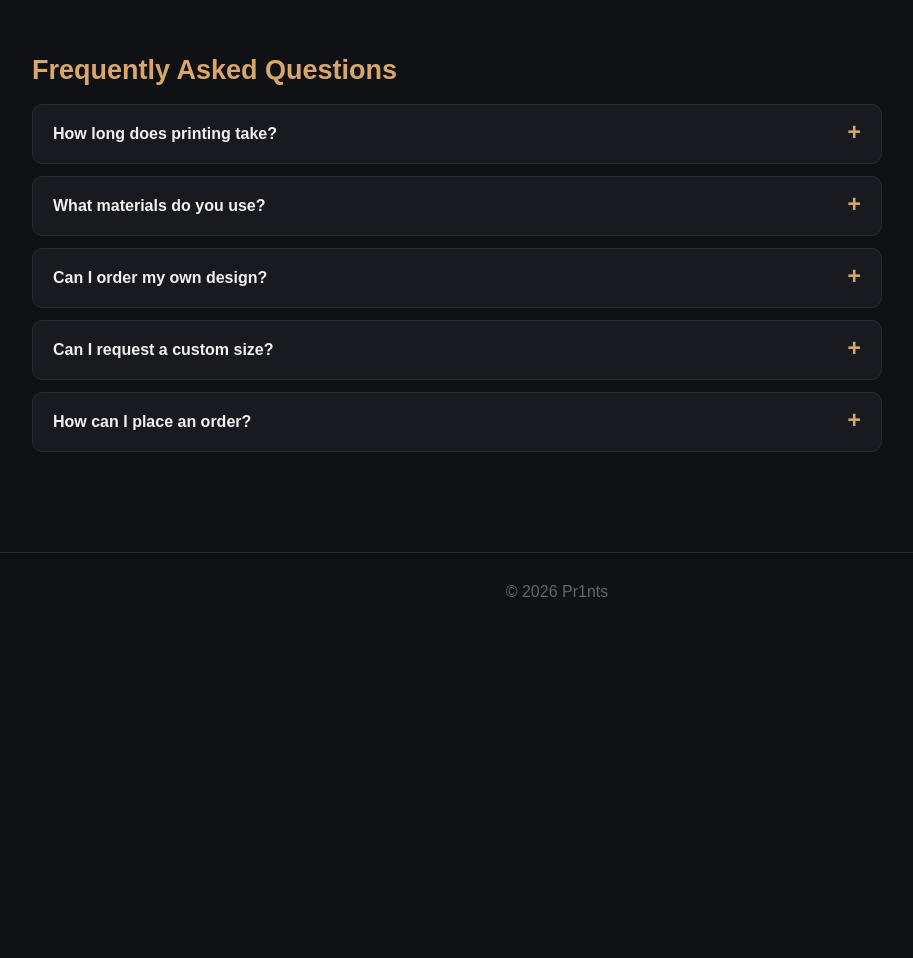
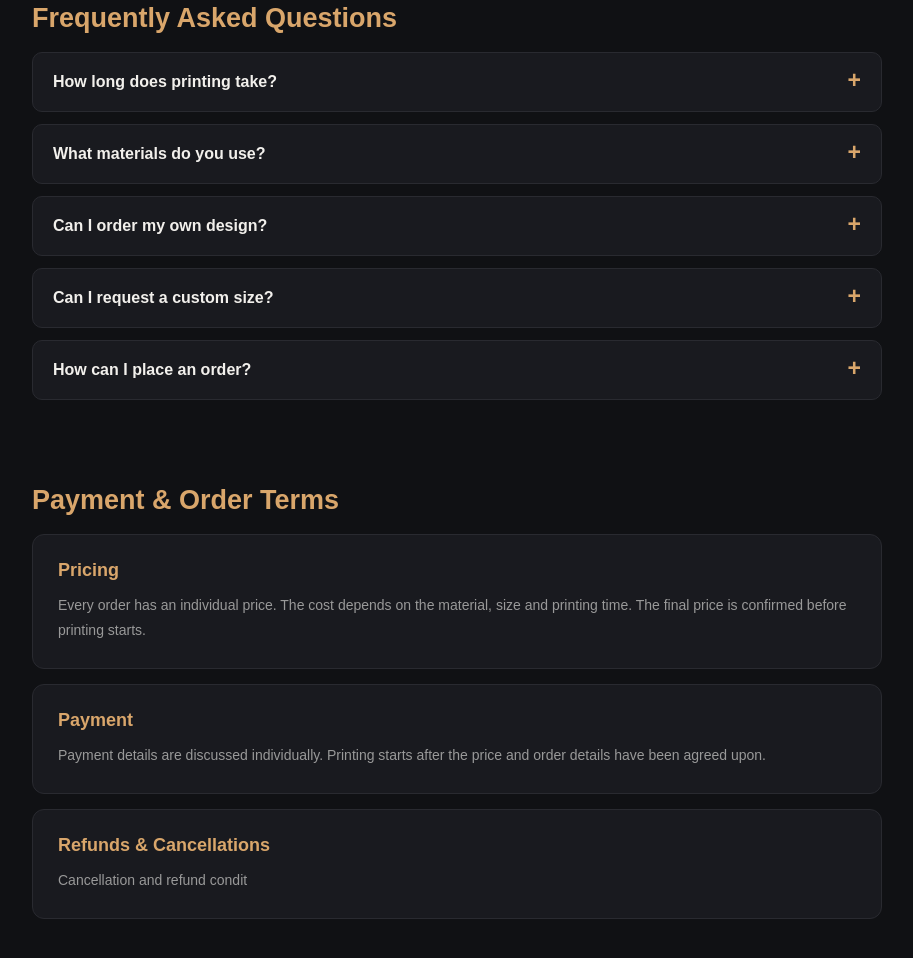
Before and after one commit to artoagh/pr1nts, a plain HTML site: page index.html in a window 1280 px wide. Shown: the part 936-1894 px from the top of the page, without its empty margins (83-996 px from the left). Before the commit the page ends 1567 px from the top, so only its background shows below. Drawn offline with Linux system fonts and the light colour scheme.

Commit message:
Update index.html

```diff
--- a/index.html
+++ b/index.html
@@ -45,27 +45,17 @@
       max-width: 650px;
     }
 
-    .email-section {
+    .contact {
       margin-top: 35px;
-      padding: 25px;
-      background: #191a1f;
-      border: 1px solid #292a30;
-      border-radius: 12px;
-      display: inline-block;
     }
 
-    .email-section a {
+    .contact .phone {
       color: #d9a66b;
       font-size: 20px;
       font-weight: bold;
-      text-decoration: none;
     }
 
-    .email-section a:hover {
-      color: #e8b77e;
-    }
-
-    .email-section p {
+    .contact p {
       color: #888;
       font-size: 14px;
       margin-top: 9px;
@@ -78,7 +68,8 @@
 
     .description h2,
     .how-it-works h2,
-    .faq h2 {
+    .faq h2,
+    .terms h2 {
       color: #d9a66b;
       font-size: 27px;
       margin-bottom: 18px;
@@ -174,6 +165,31 @@
       line-height: 1.7;
     }
 
+    .terms {
+      margin-top: 85px;
+      max-width: 850px;
+    }
+
+    .term-card {
+      background: #191a1f;
+      border: 1px solid #292a30;
+      border-radius: 12px;
+      padding: 25px;
+      margin-bottom: 15px;
+    }
+
+    .term-card h3 {
+      color: #d9a66b;
+      font-size: 18px;
+      margin-bottom: 12px;
+    }
+
+    .term-card p {
+      color: #999;
+      font-size: 14px;
+      line-height: 1.8;
+    }
+
     footer {
       text-align: center;
       padding: 30px;
@@ -189,10 +205,6 @@
 
       main {
         margin-top: 65px;
-      }
-
-      .email-section {
-        width: 100%;
       }
 
       .steps {
@@ -216,12 +228,9 @@
       bring your ideas to life, and turn your concepts into real 3D prints.
     </p>
 
-    <div class="email-section">
-      <a href="mailto:artoagh@gmail.com">
-        artoagh@gmail.com
-      </a>
-
-      <p>Send orders to this mail</p>
+    <div class="contact">
+      <div class="phone">043 978744</div>
+      <p>Send orders to this number</p>
     </div>
   </section>
 
@@ -308,18 +317,35 @@
     <details class="faq-item">
       <summary>How can I place an order?</summary>
       <p>
-        Send an email to artoagh@gmail.com with your idea,
+        Send a message to 043 978744 with your idea,
         details and any reference pictures or 3D models.
       </p>
     </details>
 
   </section>
 
-</main>
+  <section class="terms">
+    <h2>Payment & Order Terms</h2>
 
-<footer>
-  © 2026 Pr1nts
-</footer>
+    <div class="term-card">
+      <h3>Pricing</h3>
+      <p>
+        Every order has an individual price. The cost depends
+        on the material, size and printing time.
+        The final price is confirmed before printing starts.
+      </p>
+    </div>
 
-</body>
-</html>
+    <div class="term-card">
+      <h3>Payment</h3>
+      <p>
+        Payment details are discussed individually.
+        Printing starts after the price and order details
+        have been agreed upon.
+      </p>
+    </div>
+
+    <div class="term-card">
+      <h3>Refunds & Cancellations</h3>
+      <p>
+        Cancellation and refund condit
```
